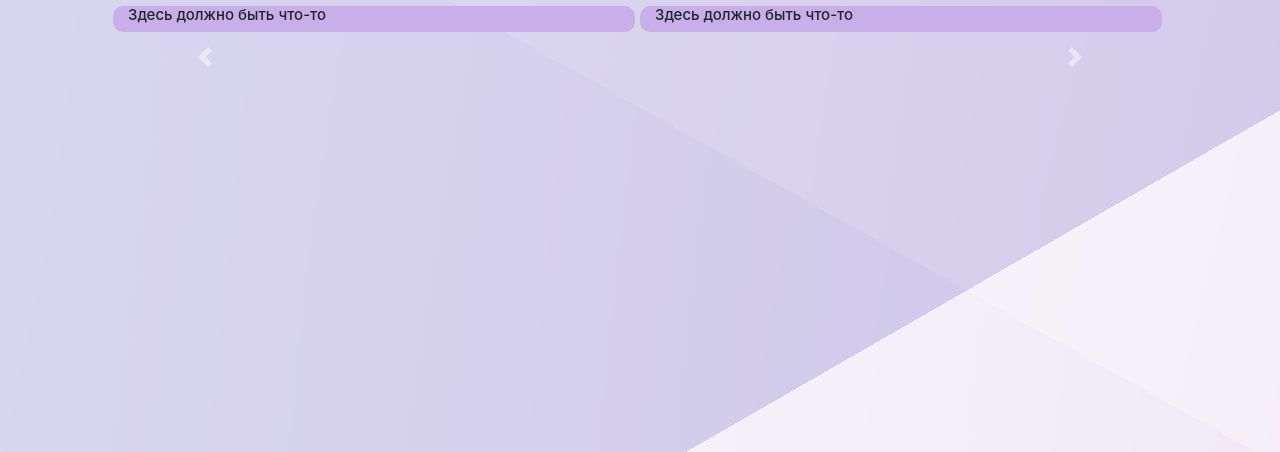
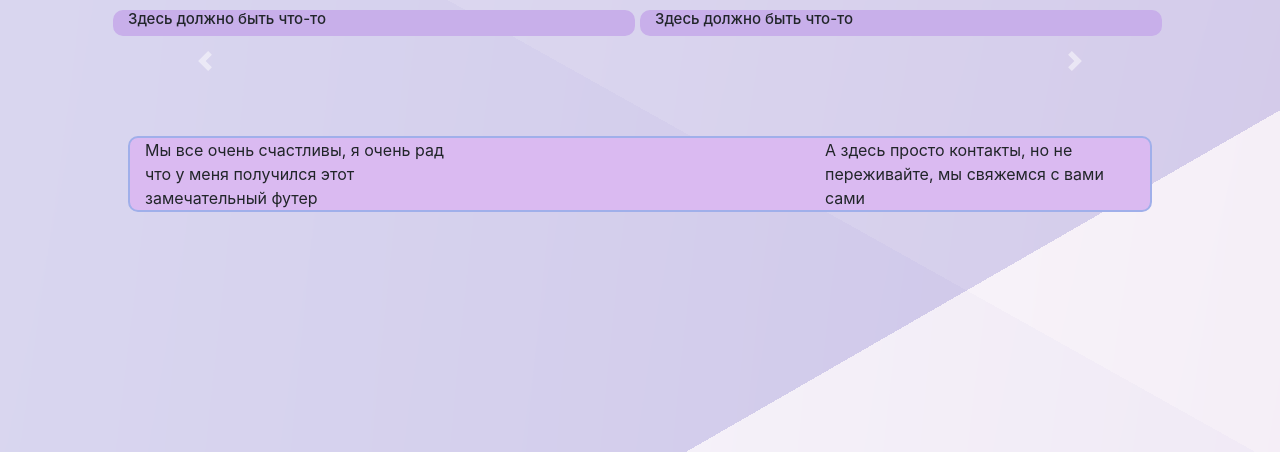
Before and after one commit to asmodaay/projectone, a Django app: page / in a window 1280 px wide. Shown: the part 249-701 px from the top of the page. Run offline with Django 3.2, Linux system fonts and the light colour scheme; data that the repository does not hold is empty; some libraries are stand-ins or nearby versions.

Commit message:
eto end, polneishiy konec prosto, ya bolshe ne hochu

```diff
--- a/projectone/static/projectone/css/style.css
+++ b/projectone/static/projectone/css/style.css
@@ -25,11 +25,23 @@ nav {
 }
 
 .header1 {
+	background-color: #DABAF1;
+	border: 2px solid  #A0AFEA;
+	border-radius: 10px;
 	margin-right: auto;
 	margin-left: auto;
 	width: 80%;
 }
 
+.footer1 {
+	background-color: #DABAF1;
+	border: 2px solid  #A0AFEA;
+	border-radius: 10px;
+	margin-top: 50px;
+	margin-right: auto;
+	margin-left: auto;
+	width: 80%;
+}
 
 .title-site {
 	padding-top: 50px;
--- a/projectone/templates/base.html
+++ b/projectone/templates/base.html
@@ -108,5 +108,19 @@
 
 {% block content %}
 {% endblock %}
+
+<footer class="footer1">
+  <div class="container">
+  <div class="row justify-content-between">
+    <div class="col-4">
+      Мы все очень счастливы, я очень рад что у меня получился этот замечательный футер
+    </div>
+    <div class="col-4">
+      А здесь просто контакты, но не переживайте, мы свяжемся с вами сами
+    </div>
+  </div>
+</div>
+</footer>
+
 </body>
 </html>
```
